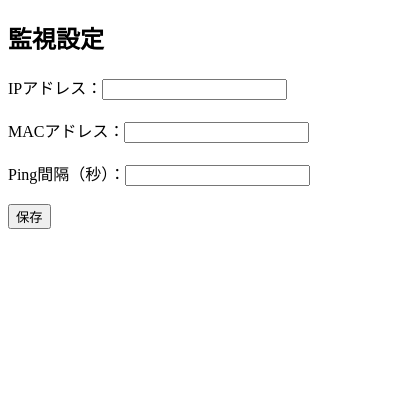
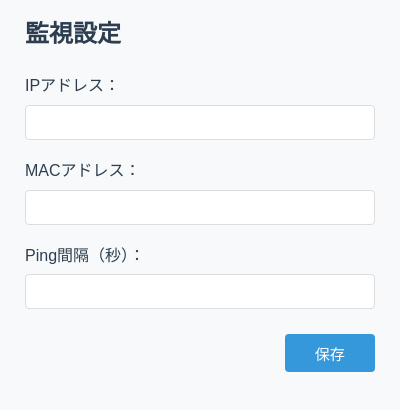
Before and after one commit to ryuya0124/ping-wol-tray, an Electron app: page App/settings.html in a window 400 px wide. Drawn offline with Linux system fonts and the light colour scheme; no server answers.

Commit message:
設定画面のデザインを刷新

```diff
--- a/App/settings.html
+++ b/App/settings.html
@@ -2,16 +2,35 @@
 <html lang="ja">
 <head>
   <meta charset="UTF-8">
+  <meta name="viewport" content="width=device-width, initial-scale=1.0">
   <title>設定</title>
+  <link rel="stylesheet" href="styles.css">
 </head>
 <body>
-  <h2>監視設定</h2>
-  <form id="config-form">
-    <label>IPアドレス：<input type="text" id="ip"></label><br><br>
-    <label>MACアドレス：<input type="text" id="mac"></label><br><br>
-    <label>Ping間隔（秒）：<input type="number" id="interval" min="1"></label><br><br>
-    <button type="submit">保存</button>
-  </form>
+  <div class="settings-container">
+    <h2>監視設定</h2>
+    <form id="config-form">
+      <div class="form-group">
+        <label for="ip">IPアドレス：</label>
+        <input type="text" id="ip">
+      </div>
+
+      <div class="form-group">
+        <label for="mac">MACアドレス：</label>
+        <input type="text" id="mac">
+      </div>
+
+      <div class="form-group">
+        <label for="interval">Ping間隔（秒）：</label>
+        <input type="number" id="interval" min="1">
+      </div>
+
+      <div class="form-actions">
+        <button type="submit">保存</button>
+      </div>
+    </form>
+  </div>
+
   <script src="settings.js"></script>
 </body>
 </html>
--- /dev/null
+++ b/App/styles.css
@@ -0,0 +1,173 @@
+/* カラーテーマの定義 */
+:root {
+  /* ライトモード（デフォルト）のカラー */
+  --bg-color: #f8f9fa;
+  --text-color: #333333;
+  --label-color: #2c3e50;
+  --input-border: #dddddd;
+  --input-bg: #ffffff;
+  --button-bg: #3498db;
+  --button-hover: #2980b9;
+  --button-text: #ffffff;
+  --focus-color: rgba(52, 152, 219, 0.2);
+}
+
+/* ダークモードのカラー */
+@media (prefers-color-scheme: dark) {
+  :root {
+    --bg-color: #1a1a1a;
+    --text-color: #e0e0e0;
+    --label-color: #b0b8c1;
+    --input-border: #444444;
+    --input-bg: #2a2a2a;
+    --button-bg: #2980b9;
+    --button-hover: #3498db;
+    --button-text: #ffffff;
+    --focus-color: rgba(52, 152, 219, 0.3);
+  }
+}
+
+/* リセットとベーススタイル */
+* {
+  margin: 0;
+  padding: 0;
+  box-sizing: border-box;
+}
+
+html, body {
+  height: 100%;
+  width: 100%;
+  overflow-x: hidden;
+}
+
+body {
+  font-family: 'Hiragino Sans', 'Hiragino Kaku Gothic ProN', Meiryo, sans-serif;
+  line-height: 1.6;
+  color: var(--text-color);
+  background-color: var(--bg-color);
+  padding: 15px;
+  display: flex;
+  flex-direction: column;
+  align-items: center;
+  justify-content: flex-start;
+  transition: background-color 0.3s, color 0.3s;
+}
+
+.settings-container {
+  width: 100%;
+  max-width: 500px;
+  padding: 0 10px;
+}
+
+h2 {
+  font-size: 1.5rem;
+  color: var(--label-color);
+  margin-bottom: 20px;
+  transition: color 0.3s;
+}
+
+/* フォーム */
+#config-form {
+  width: 100%;
+}
+
+.form-group {
+  margin-bottom: 18px;
+  display: flex;
+  flex-wrap: wrap;
+  align-items: center;
+}
+
+label {
+  flex: 0 0 140px;
+  margin-right: 10px;
+  font-weight: 500;
+  color: var(--label-color);
+  transition: color 0.3s;
+}
+
+input[type="text"],
+input[type="number"] {
+  flex: 1;
+  min-width: 0; /* flexboxでの収縮を許可 */
+  padding: 8px 10px;
+  border: 1px solid var(--input-border);
+  border-radius: 4px;
+  font-size: 0.95rem;
+  background-color: var(--input-bg);
+  color: var(--text-color);
+  transition: border-color 0.2s, background-color 0.3s, color 0.3s;
+}
+
+input[type="text"]:focus,
+input[type="number"]:focus {
+  border-color: var(--button-bg);
+  box-shadow: 0 0 0 2px var(--focus-color);
+  outline: none;
+}
+
+.form-actions {
+  margin-top: 25px;
+  display: flex;
+  justify-content: flex-end;
+}
+
+button {
+  padding: 8px 30px;
+  background-color: var(--button-bg);
+  color: var(--button-text);
+  border: none;
+  border-radius: 4px;
+  font-size: 0.95rem;
+  font-weight: 500;
+  cursor: pointer;
+  transition: background-color 0.2s;
+}
+
+button:hover {
+  background-color: var(--button-hover);
+}
+
+/* レスポンシブデザイン - 小さな画面 */
+@media (max-width: 500px) {
+  .form-group {
+    flex-direction: column;
+    align-items: flex-start;
+  }
+
+  label {
+    flex: 0 0 auto;
+    width: 100%;
+    margin-bottom: 6px;
+    margin-right: 0;
+  }
+
+  input[type="text"],
+  input[type="number"] {
+    width: 100%;
+  }
+}
+
+/* 超小型画面用の調整 */
+@media (max-width: 320px) {
+  body {
+    padding: 10px 5px;
+  }
+
+  h2 {
+    font-size: 1.3rem;
+    margin-bottom: 15px;
+  }
+
+  .form-actions {
+    justify-content: center;
+  }
+}
+
+/* 入力フィールドの自動調整（iOS Safari対策） */
+@supports (-webkit-touch-callout: none) {
+  input[type="text"],
+  input[type="number"] {
+    font-size: 16px; /* iOSで自動ズームを防止 */
+  }
+}
```
